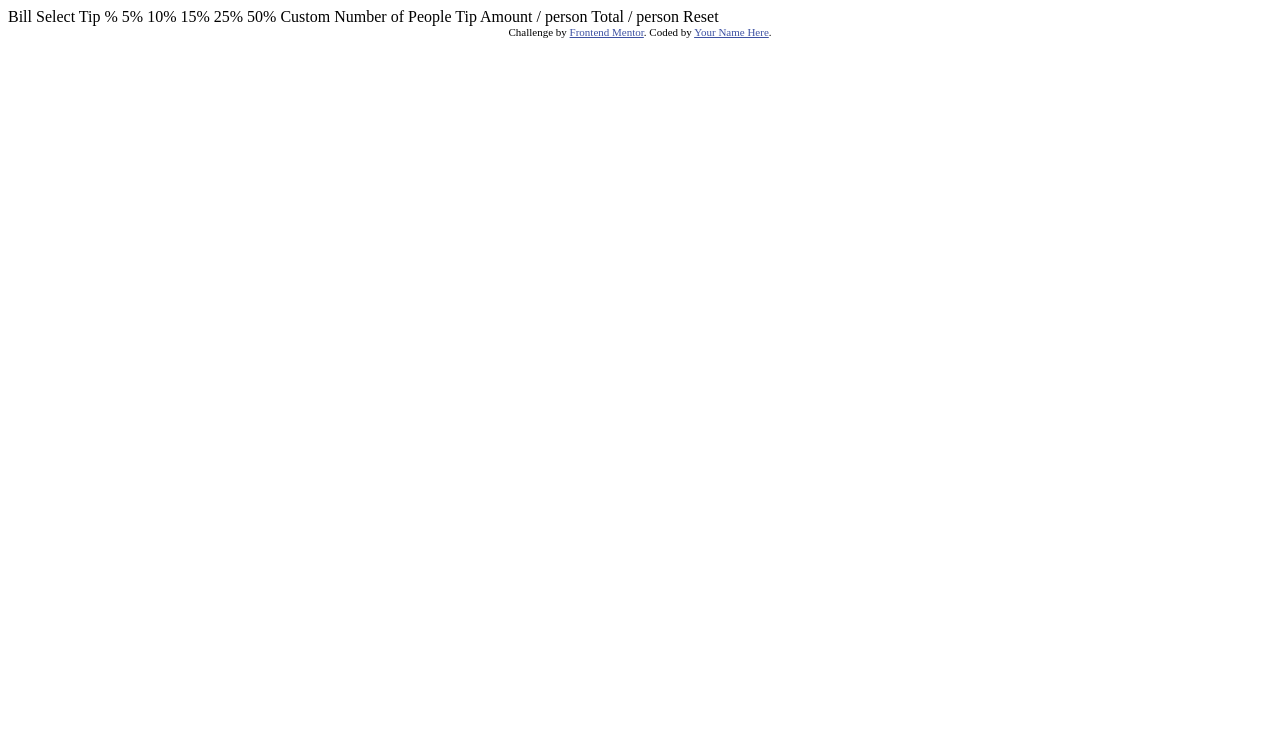
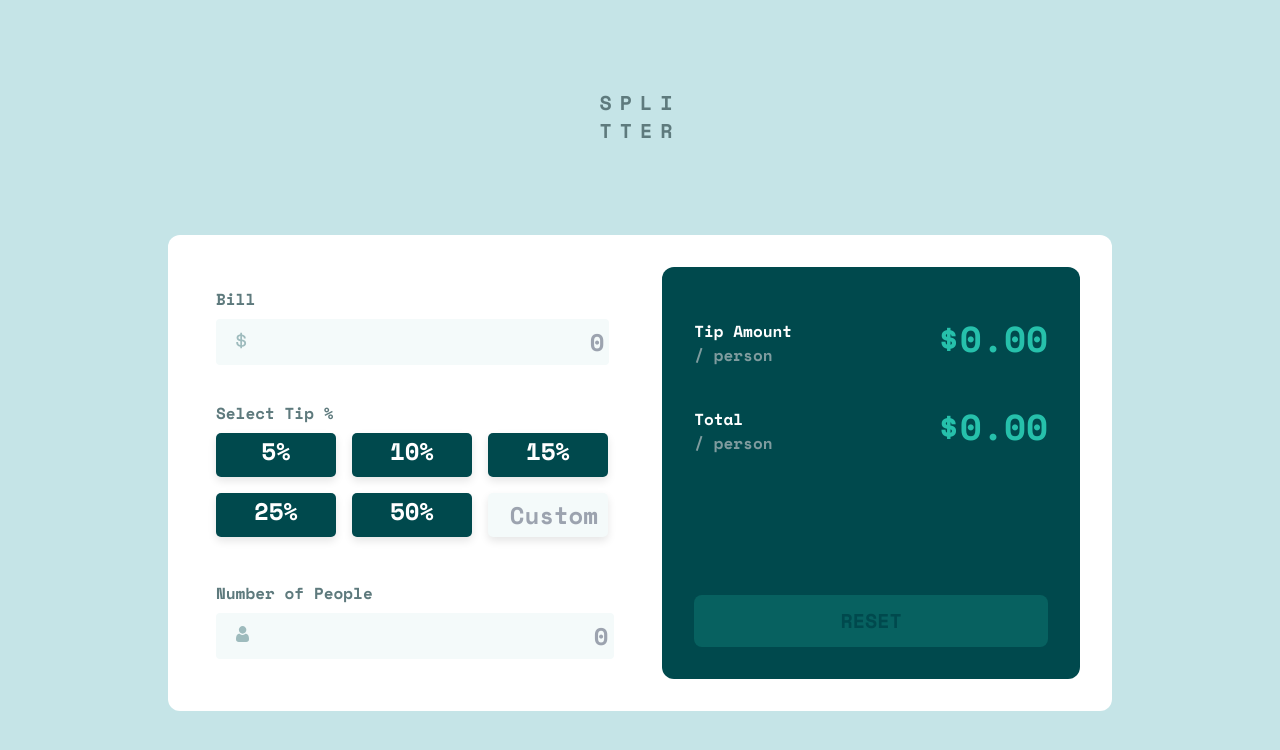
Before and after one commit to Fikerte-T/tip-calculator-app, a website: page index.html in a window 1280 px wide. Drawn offline with nearby package versions, Linux system fonts and the light colour scheme.

Commit message:
Add style for desktop

```diff
--- a/index.html
+++ b/index.html
@@ -7,38 +7,72 @@
   <link rel="icon" type="image/png" sizes="32x32" href="./images/favicon-32x32.png">
 
   <title>Frontend Mentor | Tip calculator app</title>
-
-  <!-- Feel free to remove these styles or customise in your own stylesheet 👍 -->
-  <style>
-    .attribution { font-size: 11px; text-align: center; }
-    .attribution a { color: hsl(228, 45%, 44%); }
-  </style>
+  <link rel="stylesheet" href="dist/style.css">
+  <link rel="preconnect" href="https://fonts.googleapis.com">
+  <link rel="preconnect" href="https://fonts.gstatic.com" crossorigin>
+  <link href="https://fonts.googleapis.com/css2?family=Rubik:ital,wght@0,300..900;1,300..900&family=Space+Mono:ital,wght@0,400;0,700;1,400;1,700&display=swap" rel="stylesheet">
 </head>
 <body>
 
-  Bill
+ <main class="font-custom min-h-screen bg-custom-lightgrayishcyan flex flex-col justify-evenly items-center">
+  <h2 class="text-xl tracking-[0.5rem] text-custom-darkgrayishcyan font-bold">SPLI<span class="block">TTER</span></h2>
+  <div class="bg-white w-[59rem] p-8 rounded-xl">
+    <form action="" class="flex">
+      <div class="w-1/2 lg:mx-4 my-5">
+        <div class="input-wrapper lg:w-[95%]">
+          <!-- <div class="icon"></div> -->
+           <img src="images/icon-dollar.svg" alt="">
+          <label class="text-custom-darkgrayishcyan font-bold" for="bill">Bill</label>
+          <input class="text-right w-full bg-custom-verylightgrayishcyan mt-2" id="bill" type="number" name="number" placeholder="0" />
+        </div>
 
-  Select Tip %
-  5%
-  10%
-  15%
-  25%
-  50%
-  Custom
+        <fieldset class="flex flex-wrap my-9">
+          <legend class="text-custom-darkgrayishcyan font-bold">Select Tip %</legend>
+          <label class="checkbox-button" for="5p">
+            <input id="5p" type="radio" name="percent" value="5" />
+            <span>5%</span>
+          </label>
+          <label class="checkbox-button" for="10p">
+            <input id="10p" type="radio" name="percent" value="10" />
+            <span>10%</span>
+          </label>
+          <label class="checkbox-button" for="15p">
+            <input id="15p" type="radio" name="percent" value="15" />
+            <span>15%</span>
+          </label>
+          <label class="checkbox-button" for="25p">
+            <input id="25p" type="radio" name="percent" value="25" />
+            <span>25%</span>
+          </label>
+          <label class="checkbox-button" for="50p">
+            <input id="50p" type="radio" name="percent" value="50"/>
+            <span>50%</span>
+          </label>
+          <!-- <label class="custom-checkbox" for="custom"> -->
+            <input class="custom-checkbox text-right text-custom-darkgrayishcyan" id="custom" type="number" name="custom-percent" placeholder="Custom"/>
+            <!-- <span>Custom</span> -->
+          <!-- </label> -->
+        </fieldset>
+        <div class="input-wrapper lg:w-[96%]">
+          <img src="images/icon-person.svg" alt="">
+          <label class="text-custom-darkgrayishcyan font-bold"  for="people">Number of People</label>
+          <input class="block text-right w-full bg-custom-verylightgrayishcyan mt-2" id="people" type="number" name="number" placeholder="0" />
+        </div>
+      </div>
+      <div class="font-bold bg-custom-verydarkcyan w-1/2 rounded-xl flex flex-col justify-between jus p-8 lg:ml-4">
+        <p class="flex justify-between my-5">
+          <span class="text-white bl">Tip Amount <span class="block text-custom-grayishcyan">/ person</span></span>
+          <span class="text-custom-strongcyan text-4xl">$0.00</span>
+        </p>
+        <p class="flex justify-between my-5">
+          <span class="text-white">Total <span class="block text-custom-grayishcyan">/ person</span></span>
+          <span class="text-custom-strongcyan text-4xl">$0.00</span>
+        </p>
+        <button class="btn mt-auto py-3 text-custom-verydarkcyan bg-custom-strongcyan/20 rounded-lg text-xl w-full" type="submit">RESET</button>
+      </div>
+    </form>
+  </div>
+ </main>
 
-  Number of People
-
-  Tip Amount
-  / person
-
-  Total
-  / person
-
-  Reset
-
-  <div class="attribution">
-    Challenge by <a href="https://www.frontendmentor.io?ref=challenge" target="_blank">Frontend Mentor</a>.
-    Coded by <a href="#">Your Name Here</a>.
-  </div>
 </body>
 </html>
--- /dev/null
+++ b/style.css
@@ -0,0 +1,127 @@
+@tailwind base;
+@tailwind components;
+@tailwind utilities;
+
+@layer components {
+
+  .input-wrapper {
+    position: relative;
+    /* width: 100%;
+    display: flex;
+    align-items: center;  */
+  }
+
+  .input-wrapper img {
+    position: absolute;
+    top: 45px;
+    left: 20px;
+  }
+
+  .input-wrapper input {
+    display: block;
+    /* width: 96%; */
+    padding: 5px 5px 5px 35px;
+    box-sizing: border-box;
+    font-size: 16px;
+    /* border: 1px solid #ccc;     */
+    border-radius: 4px;
+    font-size: 1.5rem;
+    font-weight: 600;
+  }
+
+  .input-wrapper .icon {
+    position: absolute;
+    left: 10px;
+    top: 50%;
+    transform: translateY(-50%);
+    width: 20px;
+    height: 20px;
+    background-image: url('/images/icon-person.svg');
+    background-size: contain;
+    background-repeat: no-repeat;
+  }
+
+  .checkbox-button, .custom-checkbox {
+    /* position: relative; */
+    /* display: inline-block; */
+    cursor: pointer;
+    background-color: theme('colors.custom-verydarkcyan');
+    color: white;
+    /* padding: 10px 20px; */
+    border-radius: 5px;
+    text-align: center;
+    user-select: none;
+    box-shadow: 0 4px 8px rgba(0, 0, 0, 0.1);
+    transition: background-color 0.3s, transform 0.2s;
+    font-size: 1.5rem;
+    font-weight: 600;
+    margin-right: 1rem;
+    margin-top: 0.5rem ;
+    margin-bottom: 0.5rem;
+    width: 7.5rem;
+    height: 2.75rem;
+    display: flex;
+  }
+
+  .custom-checkbox {
+    padding: 10px;
+    /* text-align: center; */
+    color: theme('colors.custom-verydarkcyan');
+    background-color: theme('colors.custom-verylightgrayishcyan');
+  }
+
+  .checkbox-button input,
+  .custom-checkbox input {
+    display: none;
+  }
+
+  .checkbox-button span {
+    padding: 0 20px;
+    width: 100%;
+    height: 100%;
+  }
+
+  .checkbox-button:hover,
+  .btn:hover {
+    background-color: theme('colors.custom-lightgrayishcyan');
+    color: theme('colors.custom-verydarkcyan');
+    transform: translateY(-2px);
+  }
+
+  /* Hide arrows in WebKit browsers (Chrome, Safari, Edge) */
+  input[type="number"]::-webkit-outer-spin-button,
+  input[type="number"]::-webkit-inner-spin-button {
+    -webkit-appearance: none;
+    margin: 0;
+  }
+
+  /* Hide arrows in Firefox */
+  input[type="number"] {
+    -moz-appearance: textfield;
+  }
+
+  /* Optional: Focus styling */
+  input[type="number"]:focus {
+    outline: none;  /* Remove default outline */
+  }
+  .custom-checkbox:hover,
+  .input-wrapper input:hover,
+  .input-wrapper input:focus,
+  .custom-checkbox:focus  {
+    color: theme('colors.custom-verydarkcyan');
+    border: 2px solid theme('colors.custom-strongcyan');
+    transform: translateY(-2px);
+  }
+
+  /* .custom-checkbox:focus {
+    background-color: theme('colors.custom-strongcyan');
+    color: theme('colors.custom-verydarkcyan');
+    transform: translateY(0);
+  } */
+
+  .checkbox-button input:checked + span {
+    background-color: theme('colors.custom-strongcyan');
+    color: theme('colors.custom-verydarkcyan');
+    border-radius: 5px;
+  }
+}
--- /dev/null
+++ b/tailwind.config.js
@@ -0,0 +1,20 @@
+/** @type {import('tailwindcss').Config} */
+module.exports = {
+  content: ["./*.{html,js}"],
+  theme: {
+    extend: {
+      colors: {
+      "custom-strongcyan": "hsl(172, 67%, 45%)",
+      "custom-verydarkcyan": "hsl(183, 100%, 15%)",
+      "custom-darkgrayishcyan": "hsl(186, 14%, 43%)",
+      "custom-grayishcyan": "hsl(184, 14%, 56%)",
+      "custom-lightgrayishcyan": "hsl(185, 41%, 84%)",
+      "custom-verylightgrayishcyan": "hsl(189, 41%, 97%)",
+      },
+      fontFamily: {
+        "custom": ["Space Mono", "monospace"]
+      }
+    },
+  },
+  plugins: [],
+}
```
Also changed, not shown: package.json (added, +23 -0 lines), dist/style.css (added), 2 other files.
